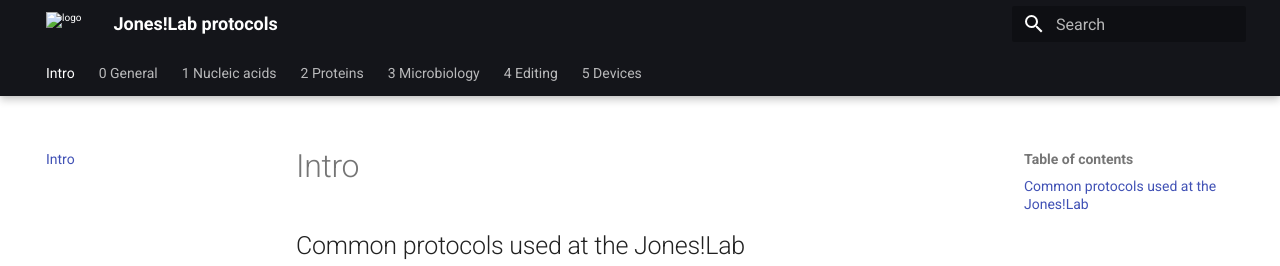
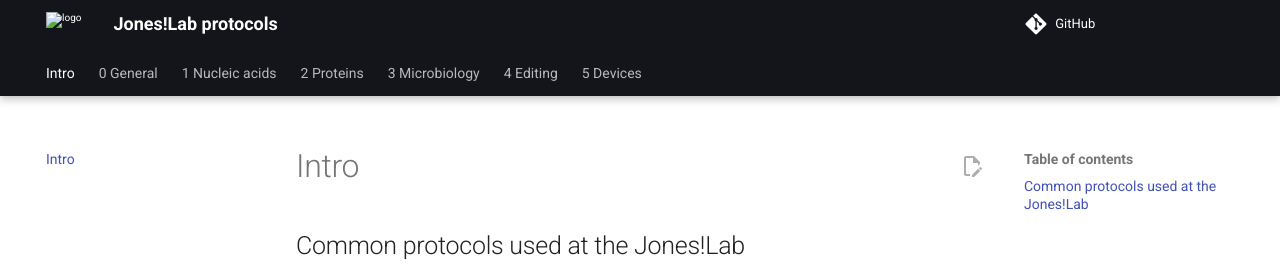
Before and after one commit to JonesLabEU/protocols, an MkDocs documentation site: the page built from protocols/index.md, in a window 1280 px wide. Shown: the top 266 px of the page. Built offline with MkDocs 1.6.1 and Material for MkDocs 9.7.7, drawn with Linux system fonts in a browser that asks for light colours; comment, search, counter and statistics services are not loaded.

Commit message:
added repo info

```diff
--- a/mkdocs.yml
+++ b/mkdocs.yml
@@ -38,7 +38,9 @@ extra_javascript:
 # extra_css:
 #   - https://cdn.jsdelivr.net/npm/katex@0.16.9/dist/katex.min.css
 
-# plugins:
-#   - git-revision-date-localized:
-#       enable_creation_date: true
-#   - git-authors
+repo_url: https://github.com/JonesLabEU/protocols
+
+plugins:
+  - git-revision-date-localized:
+      enable_creation_date: true
+  - git-authors
```
